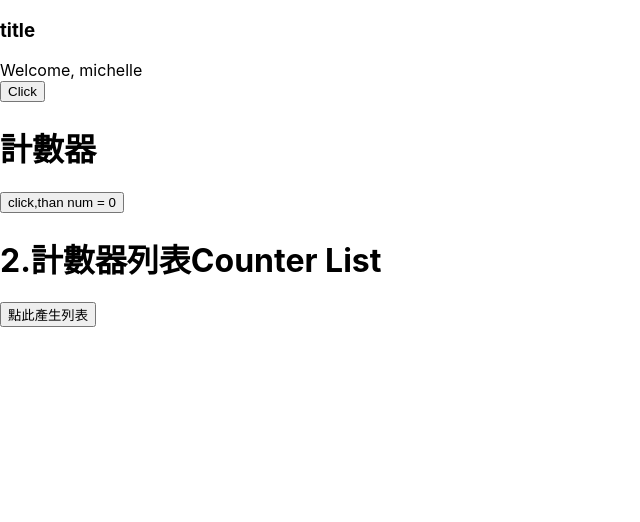
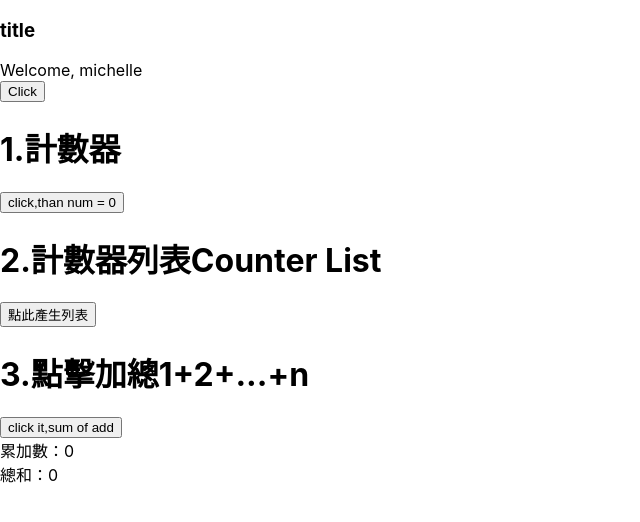
Before and after one commit to michelle3356/review-react, a React (Create React App) app: page / in a window 1280 px wide. Shown: the top 522 px of the page, without its empty margins (0-640 px from the left). Built offline with nearby package versions, Linux system fonts and the light colour scheme.

Commit message:
H3 and rename

```diff
--- a/src/Counter.js
+++ b/src/H1Counter.js
@@ -1,7 +1,7 @@
 import React from 'react';
 
 
-class Counter extends React.Component{
+class H1Counter extends React.Component{
   constructor(){
     super();
     this.state = {
@@ -20,7 +20,7 @@ class Counter extends React.Component{
     var counterNum = this.state.counterNum;
     return(
       <div>
-        <h1>計數器</h1>
+        <h1>1.計數器</h1>
         <button
         onClick={this.handleClick.bind(this)}>click,than num = {counterNum}</button>
       </div>
@@ -28,4 +28,4 @@ class Counter extends React.Component{
   }
 }
 
-export default Counter;
+export default H1Counter;
--- a/src/CounterList.js
+++ b/src/H2CounterList.js
@@ -1,6 +1,6 @@
 import React, { Component } from 'react';
 
-class CounterList extends React.Component{
+class H2CounterList extends React.Component{
   constructor(){
     super();
     this.state = {
@@ -34,4 +34,4 @@ class CounterList extends React.Component{
   }
 }
 
-export default CounterList;
+export default H2CounterList;
--- /dev/null
+++ b/src/H3CounterSum.js
@@ -0,0 +1,31 @@
+import React from 'react';
+
+class H3CounterSum extends React.Component{
+  constructor(){
+    super();
+    this.state = {
+      counterNum: 0,
+      counterSum: 0
+    }
+  }
+
+  handleClick = (e) => {
+    this.setState({
+      counterNum: this.state.counterNum + 1,
+      counterSum: this.state.counterNum + this.state.counterSum
+    })
+  }
+
+  render(){
+    return(
+      <div>
+        <h1>3.點擊加總1+2+...+n</h1>
+        <button onClick={this.handleClick.bind(this)}>click it,sum of add</button>
+        <div>累加數：{this.state.counterNum}</div>
+        <div>總和：{this.state.counterSum}</div>
+      </div>
+    )
+  }
+}
+
+export default H3CounterSum;
--- a/src/index.js
+++ b/src/index.js
@@ -2,15 +2,17 @@ import React from 'react';
 import ReactDOM from 'react-dom';
 import './index.css';
 import App from './App';
-import Counter from './Counter';
-import CounterList from './CounterList';
+import H1Counter from './H1Counter';
+import H2CounterList from './H2CounterList';
+import H3CounterSum from './H3CounterSum';
 import * as serviceWorker from './serviceWorker';
 
 ReactDOM.render(
   <React.StrictMode>
     <App />
-    <Counter />
-    <CounterList />
+    <H1Counter />
+    <H2CounterList />
+    <H3CounterSum />
   </React.StrictMode>,
   document.getElementById('root')
 );
```
